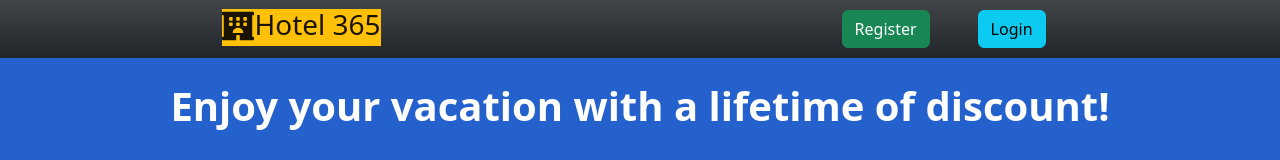
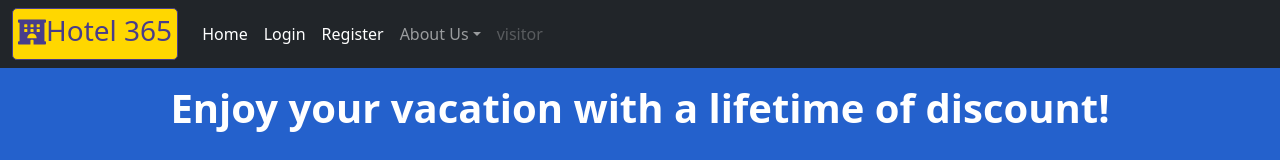
Before and after one commit to HF-exp-2-pi-i-x/MERN-hotel-booking-project, a React (Vite) app in the folder client/: page / in a window 1280 px wide. Shown: the top 160 px of the page. Built offline with nearby package versions, Linux system fonts and the light colour scheme; no server answers.

Commit message:
modify navbar

```diff
--- a/client/src/components/navbar/Navbar.jsx
+++ b/client/src/components/navbar/Navbar.jsx
@@ -6,36 +6,51 @@ import {AuthContext} from "../../context/AuthContext";
 const Navbar = ()=>{
 
   const {user} = useContext(AuthContext);
+  console.log(user)
 
   return(
-      <nav className="navbar navbar-expand bg-dark bg-gradient opacity-90 ">
-          <div className="navbar-nav container-fluid justify-content-around ">
-            <div className="nav-item">
+      <nav className="navbar navbar-expand-md bg-dark navbar-dark fixed-top">
+          <div className="container-fluid">
               <Link
               to="/"
-              className="navbar-brand bg-warning"
+              className="navbar-brand "
+              style={{color:"#483D8B",border:"1px solid #483D8B",borderRadius:"5px",padding:"5px",background:"gold"}}
               >
-              <FaHotel className="h2"/>
-              <span className="h3">Hotel 365</span>
+                <FaHotel className="h3"/>
+                <span className="h3">Hotel 365</span>
               </Link>
+
+
+              <button className="navbar-toggler" type="button" data-toggle="collapse" data-target="#navbarSupportedContent" aria-controls="navbarSupportedContent" aria-expanded="false" aria-label="Toggle navigation">
+              <span className="navbar-toggler-icon"></span>
+            </button>
+
+            <div className="collapse navbar-collapse ms-auto" id="navbarSupportedContent">
+              <ul className="navbar-nav me-auto mb-2 mb-lg-0">
+                <li className="ms-auto nav-item">
+                  <a href="/" className="nav-link active " >Home</a>
+                </li>
+                <li className="nav-item">
+                  <a href="/login" className={user?"nav-link disabled":"nav-link active"}>Login</a>
+                </li>
+                <li className="nav-item">
+                  <a href="/register" className={user?"nav-link disabled":"nav-link active"}>Register</a>
+                </li>
+                <li className="nav-item dropdown">
+                  <a href="#" className="nav-link dropdown-toggle" role="button" data-bs-toggle="dropdown" aria-expanded="false">
+                    About Us
+                  </a>
+                  <ul className="dropdown-menu">
+                    <li><a href="#" className="dropdown-item">Our mission</a></li>
+                    <li><a href="#" className="dropdown-item">Our policy</a></li>
+                    <li><a href="#" className="dropdown-item">Contact us</a></li>
+                  </ul>
+                </li>
+                <li className="nav-item">
+                  <a href="#" className="nav-link disabled">{user?user.username:"visitor"}</a>
+                </li>
+              </ul>
             </div>
-
-            {user? <span className="text-white">{user.username}</span>: (
-              <div className="nav-item">
-                <Link
-                to="/register"
-                className="btn btn-success me-5"
-                >
-                Register
-                </Link>
-                <Link
-                  to="/login"
-                  className="btn btn-info"
-                >
-                  Login
-                </Link>
-              </div>
-            )}
           </div>
       </nav>
   )
--- a/client/src/components/reserve/Reserve.jsx
+++ b/client/src/components/reserve/Reserve.jsx
@@ -83,7 +83,7 @@ const Reserve = ({setOpen,hotelId}) => {
               </div>
               <div className="rSelectRooms">
                 {item.roomNumbers.map((roomNumber)=>(
-                  <div className="room">
+                  <div className="room" key={roomNumber}>
                     <label>{roomNumber.number}</label>
                     <input
                       type="checkbox"
--- a/client/src/index.css
+++ b/client/src/index.css
@@ -15,6 +15,7 @@
 body{
   /* overwrite bootstrap bg-color */
   background-color: transparent;
+  padding-top: 60px;
 }
 
 /* set full width */
```
